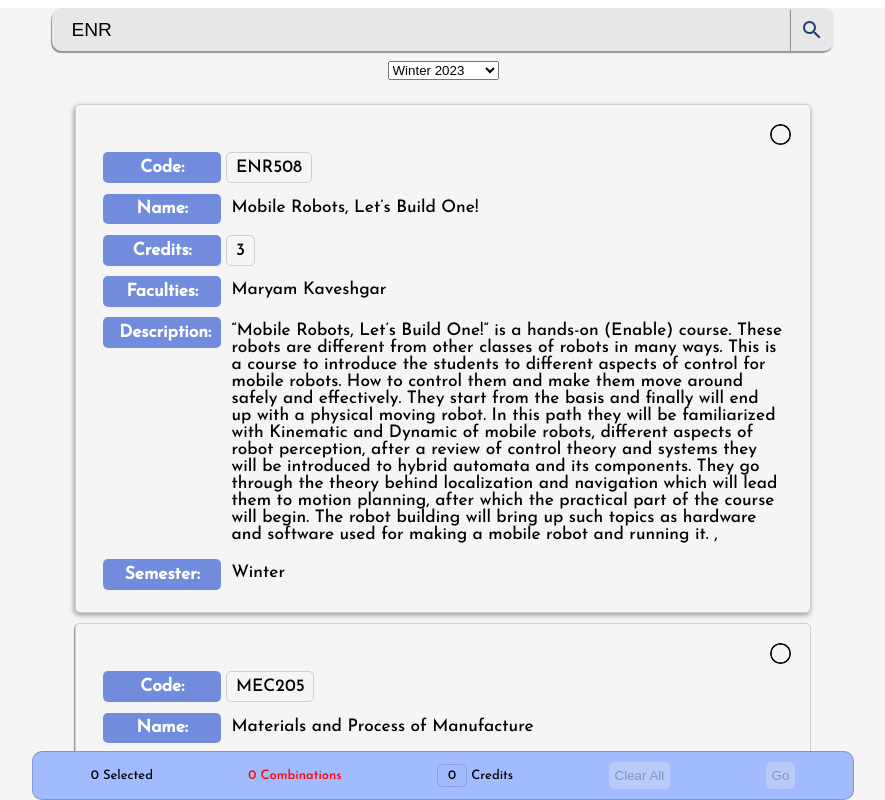
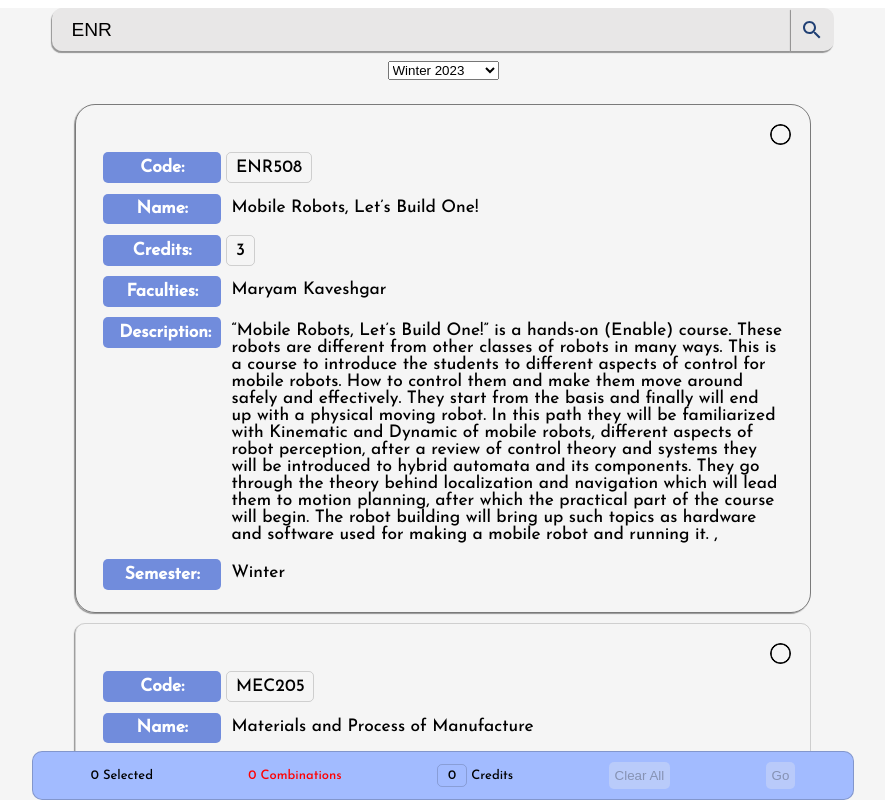
Before and after one commit to JeelRajodiya/AU-ClassCombinator, a React (Vite) app in the folder FrontEnd/: page / in a window 1280 px wide. In both pictures the pointer is over the element 640 px from the left and 358 px from the top of the page. Shown: the top 800 px of the page, without its empty margins (197-1082 px from the left). Built offline with nearby package versions, Linux system fonts and the light colour scheme.

Commit message:
that's dope

```diff
--- a/FrontEnd/src/styles/combinator.css
+++ b/FrontEnd/src/styles/combinator.css
@@ -3,7 +3,7 @@
 	margin: 5px;
 	box-shadow: 1px 1px 1px rgba(0, 0, 0, 0.3);
 	width: min(700px, 95%);
-	border-radius: 5px;
+	border-radius: 10px;
 	border: 1px solid rgba(0, 0, 0, 0.234);
 	display: flex;
 	flex-direction: column;
@@ -50,7 +50,7 @@
 	flex-direction: column;
 	align-items: center;
 	justify-content: center;
-	border-radius: 5px;
+	border-radius: 10px;
 	transition: box-shadow 100ms linear;
 	margin: 5px;
 	height: max-content;
--- a/FrontEnd/src/styles/courseItem.css
+++ b/FrontEnd/src/styles/courseItem.css
@@ -3,7 +3,7 @@
 	padding: 1em;
 	margin: 5px 0;
 	/* font-family: Verdana, Geneva, Tahoma, sans-serif; */
-	border-radius: 5px;
+	border-radius: 10px;
 	width: min(90%, 700px);
 	font-size: 0.9em;
 	/* background-color: rgb(233, 233, 233); */
@@ -52,8 +52,10 @@
 	width: 8ch;
 	text-align: center;
 }
-.course-item:hover {
-	box-shadow: -1px 2px 5px rgba(0, 0, 0, 0.392);
+.course-item:hover,
+.selected {
+	border: 1px solid rgba(0, 0, 0, 0.5);
+	border-radius: 20px;
 }
 .value {
 	padding: 0.3em;
```
